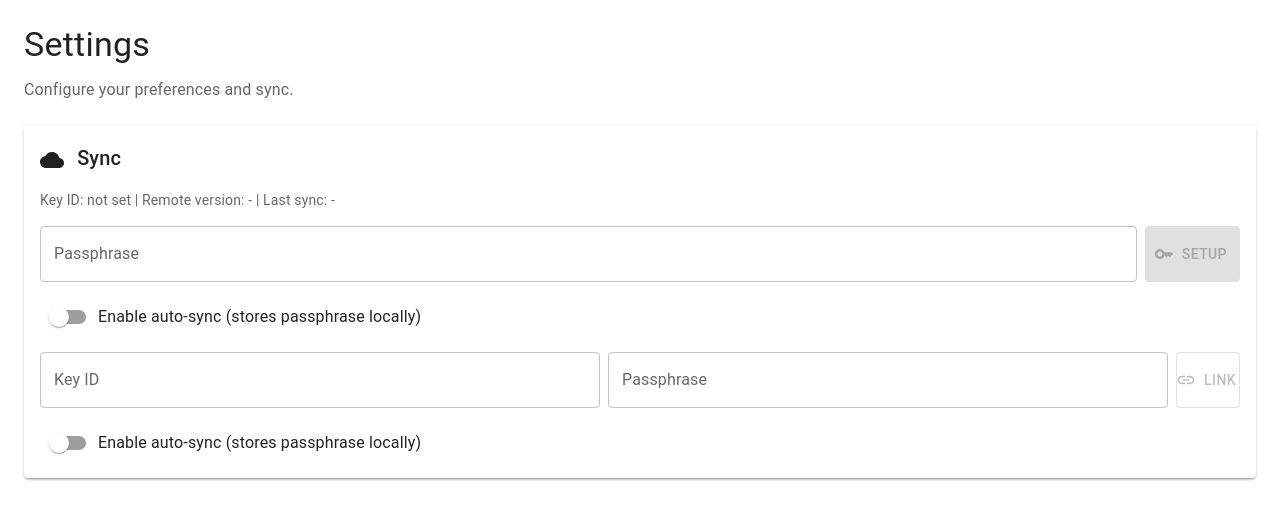
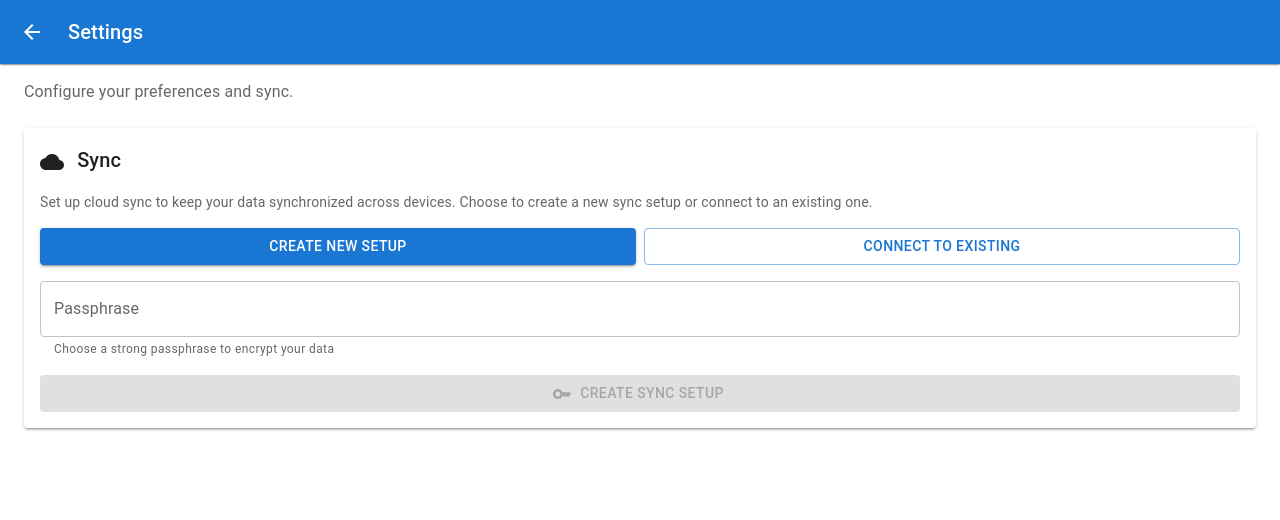
Before and after one commit to WealthAtlas/wealth-atlas, a React (Vite) app: page /settings in a window 1280 px wide. Shown: the top 520 px of the page. Built offline with nearby package versions, Linux system fonts and the light colour scheme.

Commit message:
Updated settings page

```diff
--- a/src/app/components/Pages/SettingsPage.tsx
+++ b/src/app/components/Pages/SettingsPage.tsx
@@ -1,46 +1,82 @@
-import { Cloud, CloudDownload, CloudUpload, Key, Link, LinkOff } from '@mui/icons-material';
 import {
+  ArrowBack,
+  Cloud,
+  CloudDownload,
+  CloudUpload,
+  ContentCopy,
+  Key,
+  Link,
+  LinkOff,
+} from '@mui/icons-material';
+import {
+  Alert,
+  AppBar,
   Box,
   Button,
-  FormControlLabel,
+  Card,
+  CardContent,
+  IconButton,
   Paper,
   Stack,
-  Switch,
   TextField,
+  Toolbar,
   Typography,
 } from '@mui/material';
 import { useState } from 'react';
+import { Logger } from '../../../domain/utils/Logger';
 
 export interface SettingsPageProps {
   // Sync status
   keyId?: string;
   lastRemoteVersion?: number;
   lastSyncAt?: string;
-  autoSyncEnabled: boolean;
   hasStoredPassphrase: boolean;
   // Handlers
-  onSetup: (passphrase: string, enableAutoSync: boolean) => void;
-  onLink: (keyId: string, passphrase: string, enableAutoSync: boolean) => void;
-  onPush: (passphrase?: string) => void;
-  onPull: (passphrase?: string) => void;
+  onSetup: (passphrase: string) => void;
+  onLink: (keyId: string, passphrase: string) => void;
+  onPush: () => void;
+  onPull: () => void;
   onChangePassphrase: (oldPass: string, newPass: string) => void;
   onUnlink: () => void;
-  onToggleAutoSync: (enabled: boolean) => void;
+  onBack: () => void;
 }
 
 export function SettingsPage(props: SettingsPageProps) {
   const [pass, setPass] = useState('');
   const [newPass, setNewPass] = useState('');
   const [kidInput, setKidInput] = useState('');
-  const [enableAutoSync, setEnableAutoSync] = useState(false);
+  const [mode, setMode] = useState<'setup' | 'link'>('setup');
+  const [copySuccess, setCopySuccess] = useState(false);
 
   const isLinked = Boolean(props.keyId);
 
+  const handleCopyKeyId = async () => {
+    if (props.keyId) {
+      try {
+        await navigator.clipboard.writeText(props.keyId);
+        setCopySuccess(true);
+        setTimeout(() => setCopySuccess(false), 2000);
+      } catch (err) {
+        // Fallback for browsers that don't support clipboard API
+        Logger.error('Failed to copy: ', err);
+      }
+    }
+  };
+
   return (
-    <Box sx={{ p: 3 }}>
-      <Typography variant="h4" component="h1" gutterBottom>
+    <Box>
+      <AppBar position="fixed" color="primary" elevation={1}>
+        <Toolbar>
+          <IconButton edge="start" color="inherit" onClick={props.onBack} sx={{ mr: 2 }}>
+            <ArrowBack />
+          </IconButton>
+          <Typography variant="h6" component="div" sx={{ flexGrow: 1 }}>
             Settings
           </Typography>
+        </Toolbar>
+      </AppBar>
+
+      <Box sx={{ p: 3, pt: 10 }}>
         <Typography variant="body1" color="text.secondary" sx={{ mb: 3 }}>
           Configure your preferences and sync.
         </Typography>
@@ -50,131 +86,84 @@ export function SettingsPage(props: SettingsPageProps) {
             <Typography variant="h6">
               <Cloud sx={{ mr: 1, verticalAlign: 'middle' }} /> Sync
             </Typography>
+
+            {isLinked ? (
+              <>
+                <Card variant="outlined" sx={{ bgcolor: 'background.default' }}>
+                  <CardContent>
+                    <Typography variant="subtitle1" gutterBottom>
+                      Sync Information
+                    </Typography>
+                    <Stack spacing={1}>
+                      <Stack direction="row" justifyContent="space-between" alignItems="center">
                         <Typography variant="body2" color="text.secondary">
-            Key ID: {props.keyId ?? 'not set'} | Remote version: {props.lastRemoteVersion ?? '-'} |
-            Last sync: {props.lastSyncAt ?? '-'}
-            {isLinked && (
-              <>
-                <br />
-                Auto-sync: {props.autoSyncEnabled ? 'enabled' : 'disabled'} | Passphrase stored:{' '}
-                {props.hasStoredPassphrase ? 'yes' : 'no'}
-              </>
+                          Key ID:
+                        </Typography>
+                        <Stack direction="row" alignItems="center" spacing={1}>
+                          <Typography variant="body2" fontFamily="monospace">
+                            {props.keyId}
+                          </Typography>
+                          <IconButton size="small" onClick={handleCopyKeyId}>
+                            <ContentCopy fontSize="small" />
+                          </IconButton>
+                        </Stack>
+                      </Stack>
+                      <Stack direction="row" justifyContent="space-between">
+                        <Typography variant="body2" color="text.secondary">
+                          Remote Version:
+                        </Typography>
+                        <Typography variant="body2">{props.lastRemoteVersion ?? '-'}</Typography>
+                      </Stack>
+                      <Stack direction="row" justifyContent="space-between">
+                        <Typography variant="body2" color="text.secondary">
+                          Last Sync:
+                        </Typography>
+                        <Typography variant="body2">{props.lastSyncAt ?? 'Never'}</Typography>
+                      </Stack>
+                    </Stack>
+                  </CardContent>
+                </Card>
+
+                {copySuccess && (
+                  <Alert severity="success" onClose={() => setCopySuccess(false)}>
+                    Key ID copied to clipboard!
+                  </Alert>
                 )}
-          </Typography>
 
-          {!isLinked && (
-            <Stack spacing={2}>
                 <Stack direction={{ xs: 'column', sm: 'row' }} spacing={1}>
-                <TextField
-                  fullWidth
-                  label="Passphrase"
-                  type="password"
-                  value={pass}
-                  onChange={e => setPass(e.target.value)}
-                />
                   <Button
                     variant="contained"
-                  startIcon={<Key />}
-                  onClick={() => props.onSetup(pass, enableAutoSync)}
-                  disabled={!pass}
+                    startIcon={<CloudUpload />}
+                    onClick={() => props.onPush()}
+                    fullWidth
                   >
-                  Setup
+                    Push to Cloud
+                  </Button>
+                  <Button
+                    variant="outlined"
+                    startIcon={<CloudDownload />}
+                    onClick={() => props.onPull()}
+                    fullWidth
+                  >
+                    Pull from Cloud
                   </Button>
                 </Stack>
-              <FormControlLabel
-                control={
-                  <Switch
-                    checked={enableAutoSync}
-                    onChange={e => setEnableAutoSync(e.target.checked)}
-                  />
-                }
-                label="Enable auto-sync (stores passphrase locally)"
-              />
-            </Stack>
+
+                {!props.hasStoredPassphrase && (
+                  <Alert severity="warning">
+                    Passphrase not stored locally. Push/Pull operations will require manual
+                    passphrase entry.
+                  </Alert>
                 )}
 
-          {!isLinked && (
-            <Stack spacing={2}>
-              <Stack direction={{ xs: 'column', sm: 'row' }} spacing={1}>
-                <TextField
-                  fullWidth
-                  label="Key ID"
-                  value={kidInput}
-                  onChange={e => setKidInput(e.target.value)}
-                />
-                <TextField
-                  fullWidth
-                  label="Passphrase"
-                  type="password"
-                  value={pass}
-                  onChange={e => setPass(e.target.value)}
-                />
-                <Button
-                  variant="outlined"
-                  startIcon={<Link />}
-                  onClick={() => props.onLink(kidInput, pass, enableAutoSync)}
-                  disabled={!kidInput || !pass}
-                >
-                  Link
-                </Button>
-              </Stack>
-              <FormControlLabel
-                control={
-                  <Switch
-                    checked={enableAutoSync}
-                    onChange={e => setEnableAutoSync(e.target.checked)}
-                  />
-                }
-                label="Enable auto-sync (stores passphrase locally)"
-              />
-            </Stack>
-          )}
-
-          {isLinked && (
-            <>
-              <FormControlLabel
-                control={
-                  <Switch
-                    checked={props.autoSyncEnabled}
-                    onChange={e => props.onToggleAutoSync(e.target.checked)}
-                  />
-                }
-                label="Auto-sync on app startup (requires stored passphrase)"
-              />
+                <Typography variant="subtitle2" sx={{ mt: 2 }}>
+                  Security Actions
+                </Typography>
 
                 <Stack direction={{ xs: 'column', sm: 'row' }} spacing={1}>
                   <TextField
                     fullWidth
-                  label="Passphrase"
-                  type="password"
-                  value={pass}
-                  onChange={e => setPass(e.target.value)}
-                  placeholder={
-                    props.hasStoredPassphrase ? 'Using stored passphrase' : 'Enter passphrase'
-                  }
-                />
-                <Button
-                  variant="contained"
-                  startIcon={<CloudUpload />}
-                  onClick={() => props.onPush(pass || undefined)}
-                  disabled={!pass && !props.hasStoredPassphrase}
-                >
-                  Push
-                </Button>
-                <Button
-                  variant="outlined"
-                  startIcon={<CloudDownload />}
-                  onClick={() => props.onPull(pass || undefined)}
-                  disabled={!pass && !props.hasStoredPassphrase}
-                >
-                  Pull
-                </Button>
-              </Stack>
-
-              <Stack direction={{ xs: 'column', sm: 'row' }} spacing={1}>
-                <TextField
-                  fullWidth
-                  label="Old passphrase"
+                    label="Current passphrase"
                     type="password"
                     value={pass}
                     onChange={e => setPass(e.target.value)}
@@ -187,29 +176,105 @@ export function SettingsPage(props: SettingsPageProps) {
                     onChange={e => setNewPass(e.target.value)}
                   />
                   <Button
-                  variant="text"
+                    variant="outlined"
                     startIcon={<Key />}
                     onClick={() => props.onChangePassphrase(pass, newPass)}
                     disabled={!pass || !newPass}
+                    sx={{ whiteSpace: 'nowrap' }}
                   >
-                  Change passphrase
+                    Change
                   </Button>
                 </Stack>
 
-              <Stack direction={{ xs: 'column', sm: 'row' }} spacing={1}>
                 <Button
                   color="error"
                   variant="outlined"
                   startIcon={<LinkOff />}
                   onClick={() => props.onUnlink()}
+                  sx={{ alignSelf: 'flex-start' }}
                 >
-                  Unlink
+                  Disconnect Sync
+                </Button>
+              </>
+            ) : (
+              <>
+                <Typography variant="body2" color="text.secondary">
+                  Set up cloud sync to keep your data synchronized across devices. Choose to create
+                  a new sync setup or connect to an existing one.
+                </Typography>
+
+                <Stack direction={{ xs: 'column', sm: 'row' }} spacing={1} sx={{ mb: 2 }}>
+                  <Button
+                    variant={mode === 'setup' ? 'contained' : 'outlined'}
+                    onClick={() => setMode('setup')}
+                    fullWidth
+                  >
+                    Create New Setup
+                  </Button>
+                  <Button
+                    variant={mode === 'link' ? 'contained' : 'outlined'}
+                    onClick={() => setMode('link')}
+                    fullWidth
+                  >
+                    Connect to Existing
                   </Button>
                 </Stack>
+
+                {mode === 'setup' && (
+                  <Stack spacing={2}>
+                    <TextField
+                      fullWidth
+                      label="Passphrase"
+                      type="password"
+                      value={pass}
+                      onChange={e => setPass(e.target.value)}
+                      helperText="Choose a strong passphrase to encrypt your data"
+                    />
+                    <Button
+                      variant="contained"
+                      startIcon={<Key />}
+                      onClick={() => props.onSetup(pass)}
+                      disabled={!pass}
+                      fullWidth
+                    >
+                      Create Sync Setup
+                    </Button>
+                  </Stack>
+                )}
+
+                {mode === 'link' && (
+                  <Stack spacing={2}>
+                    <TextField
+                      fullWidth
+                      label="Key ID"
+                      value={kidInput}
+                      onChange={e => setKidInput(e.target.value)}
+                      helperText="Enter the Key ID from your existing setup"
+                    />
+                    <TextField
+                      fullWidth
+                      label="Passphrase"
+                      type="password"
+                      value={pass}
+                      onChange={e => setPass(e.target.value)}
+                      helperText="Enter the passphrase for your existing setup"
+                    />
+                    <Button
+                      variant="contained"
+                      startIcon={<Link />}
+                      onClick={() => props.onLink(kidInput, pass)}
+                      disabled={!kidInput || !pass}
+                      fullWidth
+                    >
+                      Connect to Existing
+                    </Button>
+                  </Stack>
+                )}
               </>
             )}
           </Stack>
         </Paper>
       </Box>
+    </Box>
   );
 }
--- a/src/app/containers/SettingsContainer.tsx
+++ b/src/app/containers/SettingsContainer.tsx
@@ -1,8 +1,10 @@
 import { useCallback, useState } from 'react';
+import { useNavigate } from 'react-router-dom';
 import { SyncService } from '../../data/sync/SyncService';
 import { SettingsPage } from '../components/Pages/SettingsPage';
 
 export function SettingsContainer() {
+  const navigate = useNavigate();
   const [, setStatusVersion] = useState(0); // trigger re-render only
   const status = SyncService.getStatus();
 
@@ -12,37 +14,31 @@ export function SettingsContainer() {
       .catch(err => alert(err.message || String(err)));
 
   const onSetup = useCallback(
-    (pass: string, enableAutoSync: boolean) =>
-      wrap(() => SyncService.setupSync(pass, enableAutoSync)),
+    (pass: string) => wrap(() => SyncService.setupSync(pass, true)), // Auto-sync is always enabled
     []
   );
   const onLink = useCallback(
-    (keyId: string, pass: string, enableAutoSync: boolean) =>
-      wrap(() => SyncService.linkSync(keyId, pass, enableAutoSync)),
+    (keyId: string, pass: string) => wrap(() => SyncService.linkSync(keyId, pass, true)), // Auto-sync is always enabled
     []
   );
-  const onPush = useCallback((pass?: string) => wrap(() => SyncService.push(pass)), []);
-  const onPull = useCallback(
-    (pass?: string) => wrap(() => SyncService.pull(pass).then(() => {})),
-    []
-  );
+  const onPush = useCallback(() => wrap(() => SyncService.push()), []);
+  const onPull = useCallback(() => wrap(() => SyncService.pull().then(() => {})), []);
   const onChangePassphrase = useCallback(
     (oldPass: string, newPass: string) =>
       wrap(() => SyncService.changePassphrase(oldPass, newPass)),
     []
   );
   const onUnlink = useCallback(() => wrap(() => SyncService.unlink()), []);
-  const onToggleAutoSync = useCallback((enabled: boolean) => {
-    SyncService.setAutoSyncEnabled(enabled);
-    setStatusVersion(v => v + 1);
-  }, []);
+
+  const onBack = useCallback(() => {
+    navigate('/dashboard');
+  }, [navigate]);
 
   return (
     <SettingsPage
       keyId={status.keyId}
       lastRemoteVersion={status.lastRemoteVersion}
       lastSyncAt={status.lastSyncAt}
-      autoSyncEnabled={status.autoSyncEnabled}
       hasStoredPassphrase={status.hasStoredPassphrase}
       onSetup={onSetup}
       onLink={onLink}
@@ -50,7 +46,7 @@ export function SettingsContainer() {
       onPull={onPull}
       onChangePassphrase={onChangePassphrase}
       onUnlink={onUnlink}
-      onToggleAutoSync={onToggleAutoSync}
+      onBack={onBack}
     />
   );
 }
```
Also changed, not shown: 1 other file (tests, documents, lock files or other folders). Lines whose indentation alone changed are shown as unchanged.
